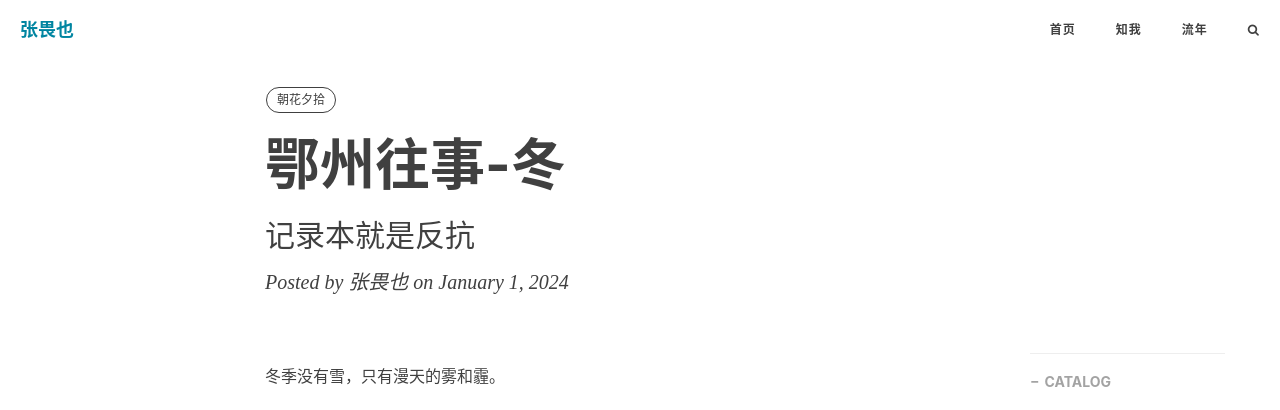
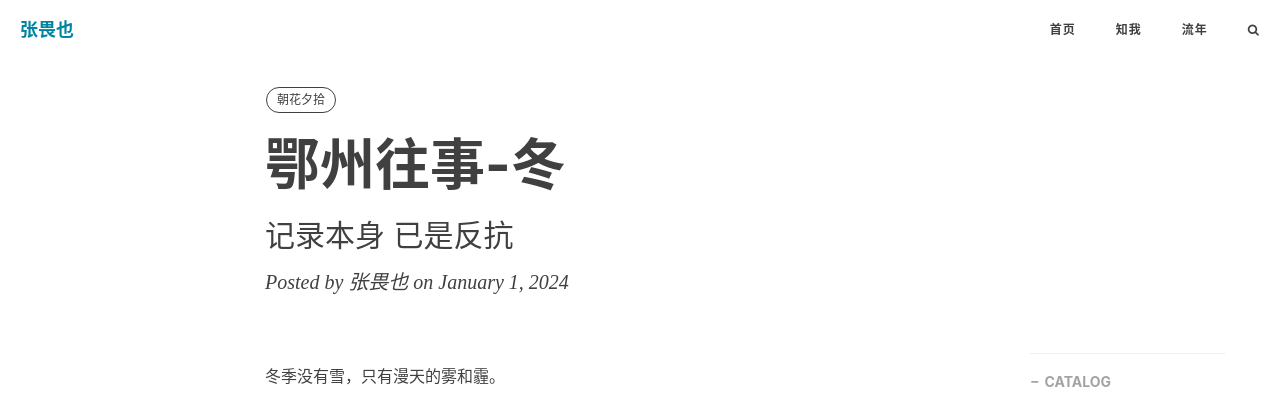
Before and after one commit to YouthguyZ/YouthguyZ.github.io, a Jekyll site: the page built from _posts/2024-01-01-鄂州往事 .md, in a window 1280 px wide. Shown: the top 410 px of the page. Built offline with Jekyll 4.4.1, drawn with Linux system fonts in a browser that asks for light colours; nearby versions of some CDN libraries; comment, search, counter and statistics services are not loaded.

Commit message:
update post

```diff
--- a/_posts/2024-01-01-鄂州往事 .md
+++ b/_posts/2024-01-01-鄂州往事 .md
@@ -1,7 +1,7 @@
 ---
 layout:     post
 title:      鄂州往事-冬
-subtitle:   记录本就是反抗
+subtitle:   记录本身 已是反抗
 date:       2024-01-01
 author:     张畏也
 header-style: text
```
